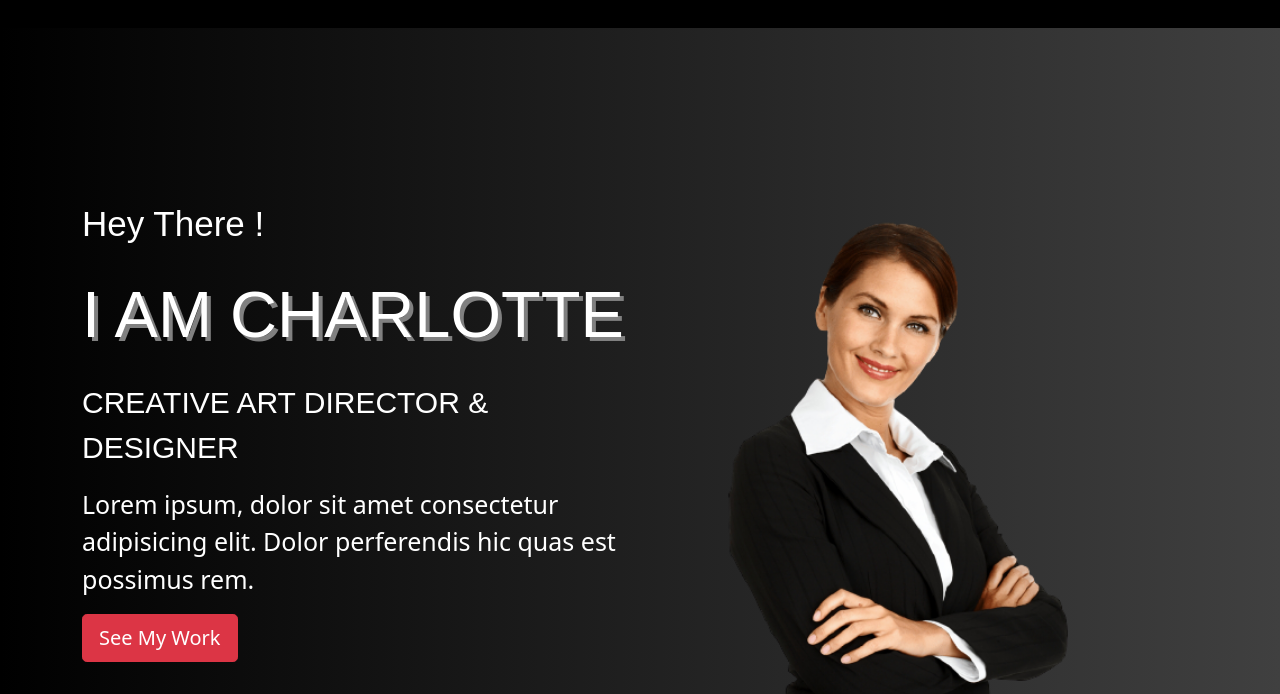
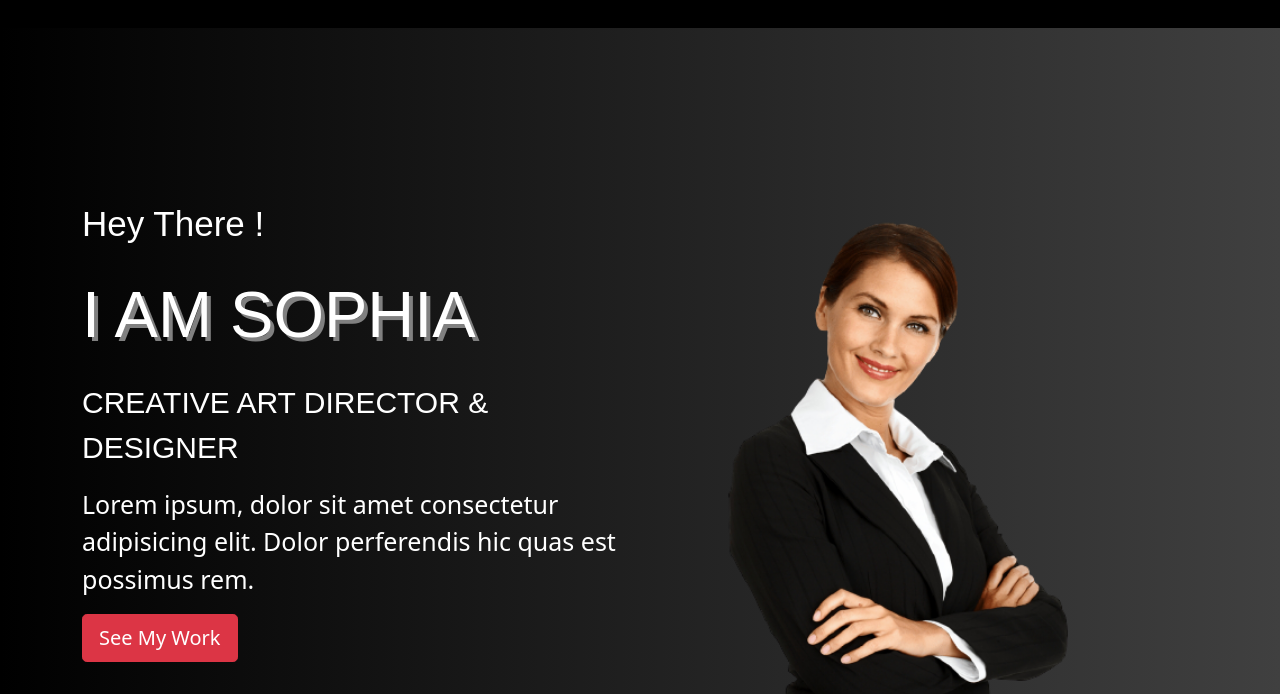
Before and after one commit to anupamrajrocks/portfolio2, a plain HTML site: page index.html in a window 1280 px wide. Shown: the part 106-800 px from the top of the page. Drawn offline with nearby package versions, Linux system fonts and the light colour scheme; a web font is replaced by a local one.

Commit message:
Update index.html

```diff
--- a/index.html
+++ b/index.html
@@ -7,7 +7,7 @@
     <link rel="stylesheet" href="https://cdnjs.cloudflare.com/ajax/libs/font-awesome/5.15.2/css/all.min.css"/>
     <link href="https://cdn.jsdelivr.net/npm/bootstrap@5.0.2/dist/css/bootstrap.min.css" rel="stylesheet" integrity="sha384-EVSTQN3/azprG1Anm3QDgpJLIm9Nao0Yz1ztcQTwFspd3yD65VohhpuuCOmLASjC" crossorigin="anonymous">
     <link rel="stylesheet" href="style.css">
-    <title>Charlotte | Graphic Designer</title>
+    <title>SOPHIA | Graphic Designer</title>
 </head>
 <body>
     <div class="nav_bar">
@@ -41,7 +41,7 @@
         <div class="row">
           <div class="col">
             <p id="intro-1">Hey There !</p>
-            <P id="intro-2">I AM CHARLOTTE</P>
+            <P id="intro-2">I AM SOPHIA</P>
             <p id="intro-3">CREATIVE ART DIRECTOR & DESIGNER</p>
             <p id="intro-4">Lorem ipsum, dolor sit amet consectetur adipisicing elit. Dolor perferendis hic quas est possimus rem.</p>
             <button type="button" class="btn btn-danger btn-lg">See My Work</button>
```
